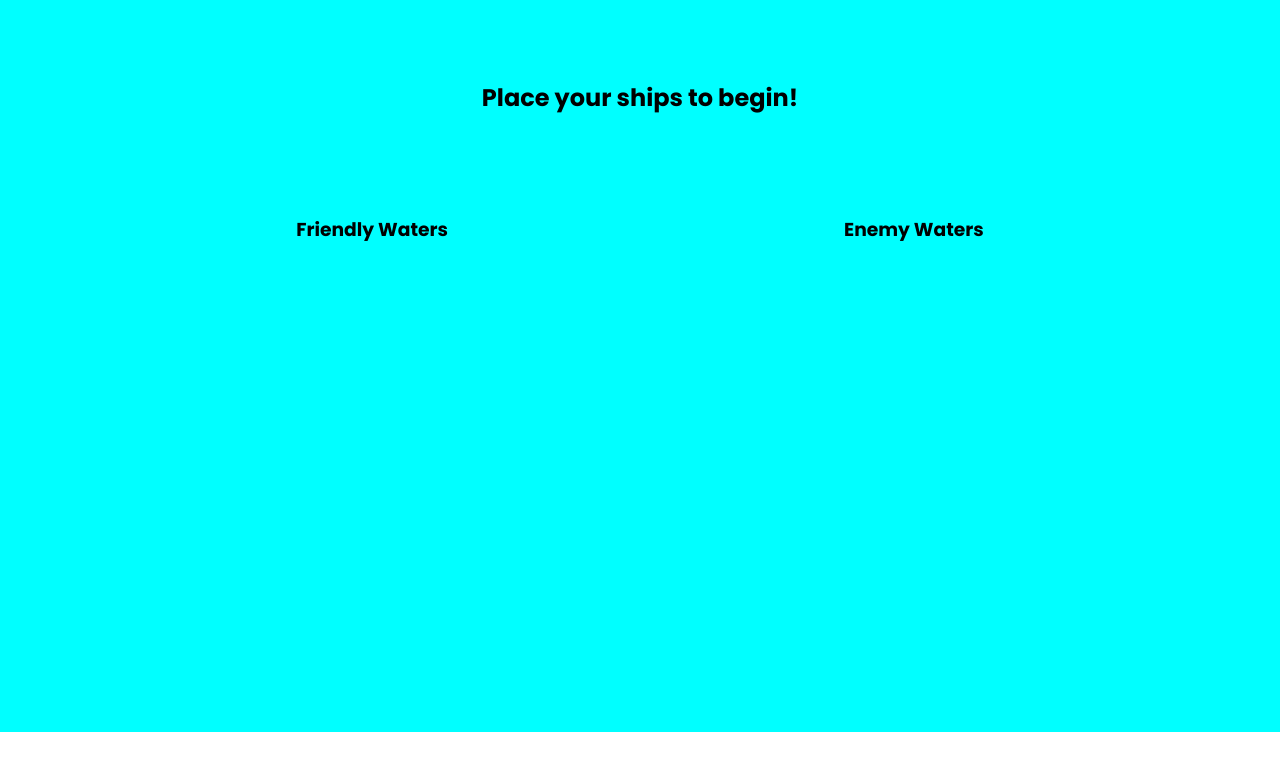
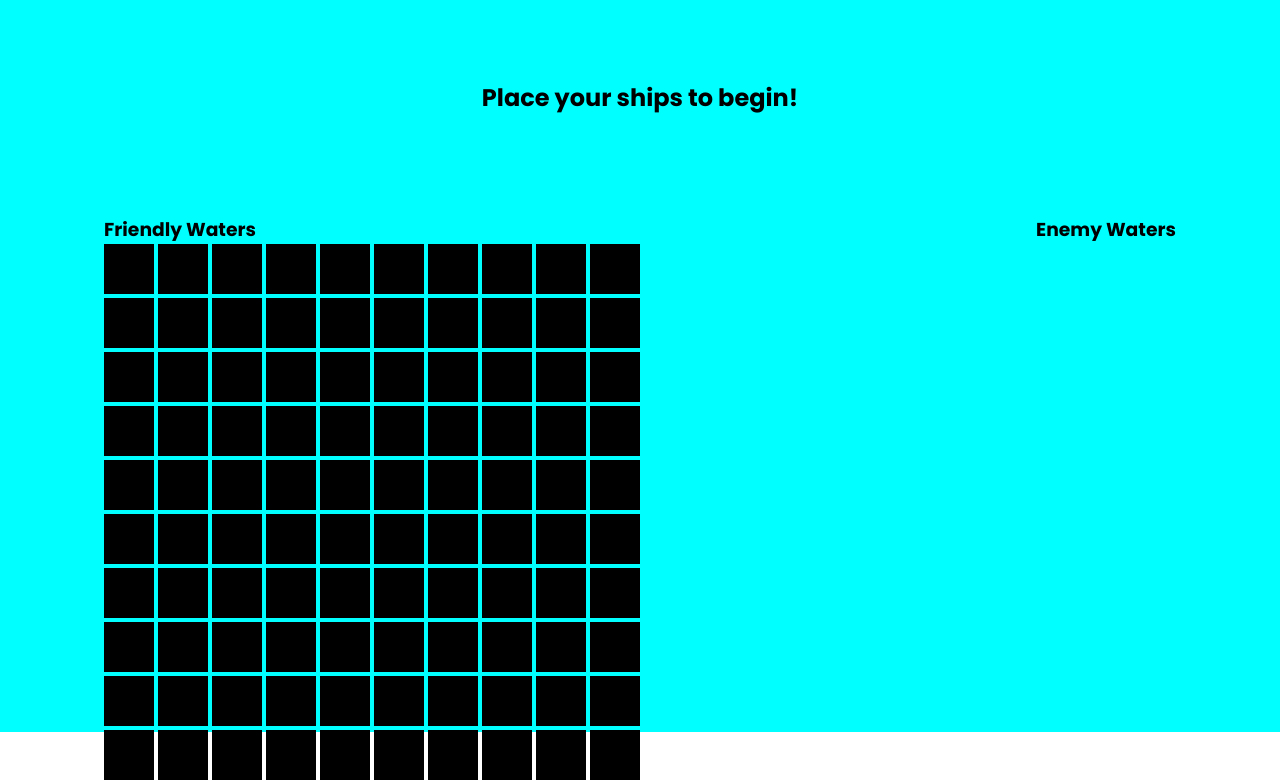
Before and after one commit to Greg057/battleship, a website built with webpack: page src/template.html in a window 1280 px wide. Shown: the part 68-848 px from the top of the page. Before the commit the page ends 800 px from the top, so only its background shows below. Built offline with nearby package versions, Linux system fonts and the light colour scheme.

Commit message:
Add board UI logic and IDs

```diff
--- a/src/index.js
+++ b/src/index.js
@@ -1 +1,4 @@
 import "./style/style.css"
+import createGame from "./script/game"
+
+createGame()
--- /dev/null
+++ b/src/script/UI.js
@@ -0,0 +1,20 @@
+import Player from "./player";
+
+export default function loadUI (player, computer) {
+    const playerBoard = document.querySelector(".player-board")
+    let rowID = 0
+    player.gameboard.board.forEach((arr) => {
+        let columnID = 0
+        arr.forEach(() => {
+            const cell = document.createElement("div")
+            cell.classList.add("board-cell")
+            cell.id = `${rowID}${columnID}`
+            playerBoard.appendChild(cell)
+            columnID++
+        })
+        rowID++
+    });
+
+    return playerBoard
+
+}
--- a/src/script/game.js
+++ b/src/script/game.js
@@ -1,9 +1,12 @@
 import Player from "./player";
 import ComputerAI from "./computerAI";
+import loadUI from "./UI";
 
 export default function createGame () {
     const player = new Player()
     const computerAI = new ComputerAI()
+    loadUI(player, computerAI)
+
 
 
 }
--- a/src/style/style.css
+++ b/src/style/style.css
@@ -22,3 +22,15 @@
     justify-content: center;
     gap: 396px;
 }
+
+.board-cell {
+    width: 50px;
+    height: 50px;
+    background-color: black;
+}
+
+.player-board {
+    display: grid;
+    grid-template-columns: repeat(10, 1fr);
+    gap: 4px;
+}
--- a/src/template.html
+++ b/src/template.html
@@ -11,11 +11,17 @@
         <h1>BATTLESHIP</h1>
         <h2>Place your ships to begin!</h2>
         <div class="gameboards-container">
-            <div class="player-board">
+            <div class="player">
                 <h3>Friendly Waters</h3>
+                <div class="player-board">
+
+                </div>
             </div>
-            <div class="computer-board">
+            <div class="computer">
                 <h3>Enemy Waters</h3>
+                <div class="computer-board">
+
+                </div>
             </div>
         </div>
     </div>
```
Also changed, not shown: dist/index.html, dist/main.js.
